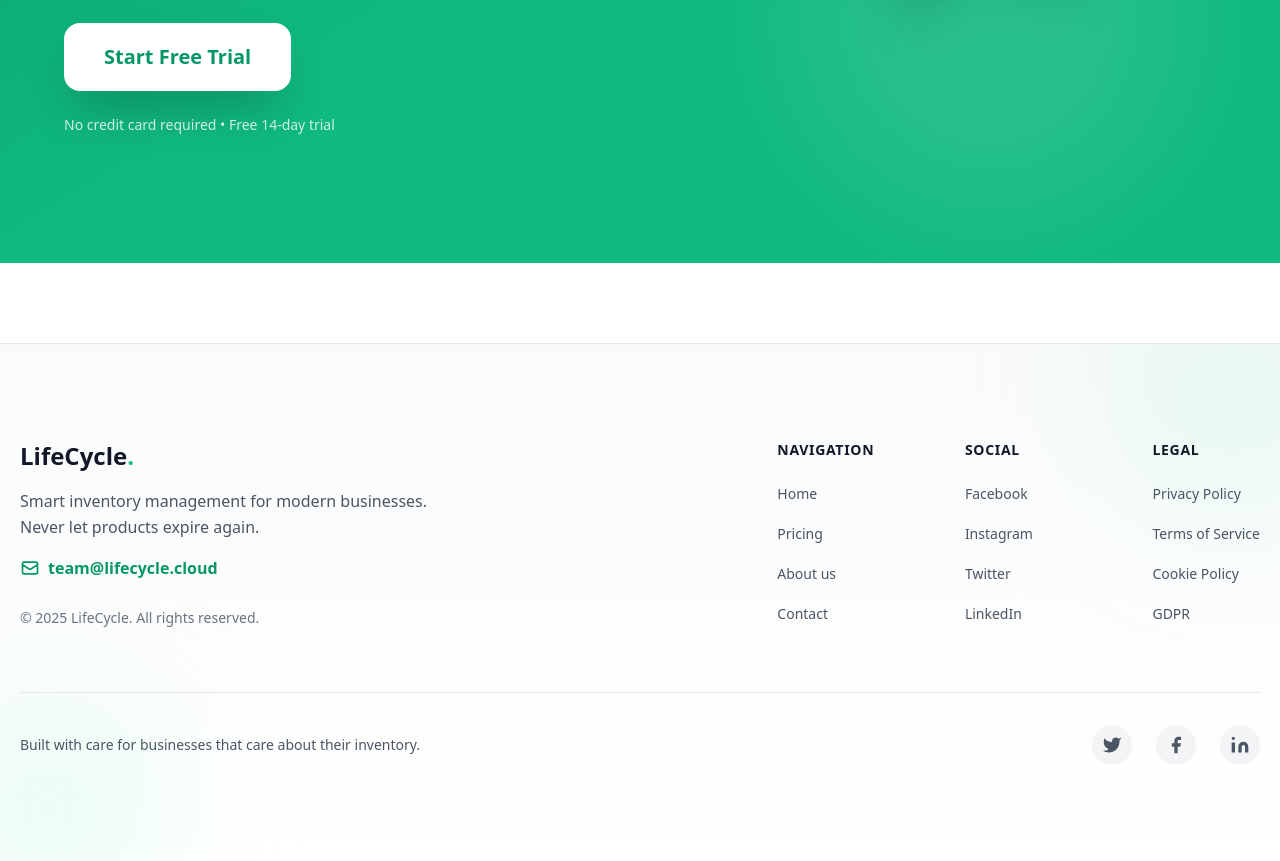
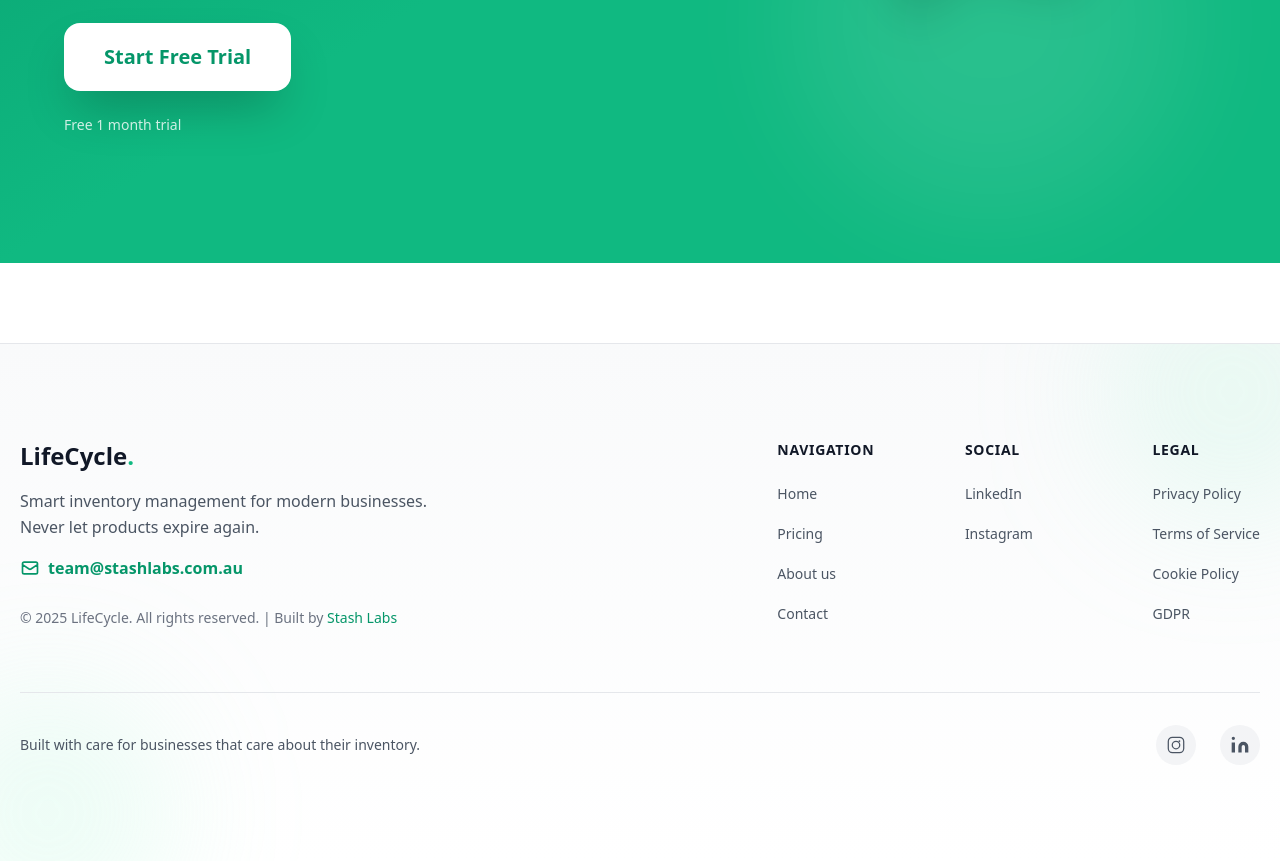
Before and after one commit to x1mmy/lifecycle-landing, a React (Vite) app: page / in a window 1280 px wide. Shown: the part 5411-6272 px from the top of the page. Built offline with nearby package versions, Linux system fonts and the light colour scheme; a web font is replaced by a local one.

Commit message:
fixing links

```diff
--- a/src/components/Footer.tsx
+++ b/src/components/Footer.tsx
@@ -36,17 +36,17 @@
               Smart inventory management for modern businesses. Never let products expire again.
             </p>
             <motion.a
-              href="mailto:team@lifecycle.cloud"
+              href="mailto:team@stashlabs.com.au"
               className="inline-flex items-center gap-2 text-primary-600 hover:text-primary-700 transition-colors duration-300 font-semibold"
               whileHover={{ x: 5 }}
             >
               <svg className="w-5 h-5" fill="none" stroke="currentColor" viewBox="0 0 24 24">
                 <path strokeLinecap="round" strokeLinejoin="round" strokeWidth={2} d="M3 8l7.89 5.26a2 2 0 002.22 0L21 8M5 19h14a2 2 0 002-2V7a2 2 0 00-2-2H5a2 2 0 00-2 2v10a2 2 0 002 2z" />
               </svg>
-              team@lifecycle.cloud
+              team@stashlabs.com.au
             </motion.a>
             <div className="text-sm text-gray-500 mt-6">
-              © 2025 LifeCycle. All rights reserved.
+              © 2025 LifeCycle. All rights reserved. | Built by <a href="https://stashlabs.com.au" className="text-primary-600 hover:text-primary-700 transition-colors duration-300">Stash Labs</a>
             </div>
           </motion.div>
 
@@ -76,10 +76,8 @@
             <motion.div className="flex flex-col gap-y-3" variants={fadeInUpVariants}>
               <h3 className="text-sm font-bold text-gray-900 mb-2 uppercase tracking-wider">Social</h3>
               {[
-                { href: "#", label: "Facebook" },
-                { href: "#", label: "Instagram" },
-                { href: "#", label: "Twitter" },
-                { href: "#", label: "LinkedIn" },
+                { href: "https://www.linkedin.com/company/stash-labs/", label: "LinkedIn" },
+                { href: "https://www.instagram.com/stashlabs/", label: "Instagram" },
               ].map((link) => (
                 <motion.div key={link.label} whileHover={{ x: 5 }}>
                   <a
@@ -129,13 +127,14 @@
             <div className="flex items-center gap-6">
               {/* Social Icons */}
               {[
-                { icon: "M23 3a10.9 10.9 0 01-3.14 1.53 4.48 4.48 0 00-7.86 3v1A10.66 10.66 0 013 4s-4 9 5 13a11.64 11.64 0 01-7 2c9 5 20 0 20-11.5a4.5 4.5 0 00-.08-.83A7.72 7.72 0 0023 3z", label: "Twitter" },
-                { icon: "M18 2h-3a5 5 0 00-5 5v3H7v4h3v8h4v-8h3l1-4h-4V7a1 1 0 011-1h3z", label: "Facebook" },
+                // No, this is not the correct Instagram icon SVG path.
+                // The below is a standard Instagram icon SVG path:
+                { icon: "M7.75 2h8.5A5.75 5.75 0 0 1 22 7.75v8.5A5.75 5.75 0 0 1 16.25 22h-8.5A5.75 5.75 0 0 1 2 16.25v-8.5A5.75 5.75 0 0 1 7.75 2zm0 1.5A4.25 4.25 0 0 0 3.5 7.75v8.5A4.25 4.25 0 0 0 7.75 20.5h8.5a4.25 4.25 0 0 0 4.25-4.25v-8.5A4.25 4.25 0 0 0 16.25 3.5h-8.5zm4.25 3.25A5.25 5.25 0 1 1 6.75 12a5.25 5.25 0 0 1 5.25-5.25zm0 1.5A3.75 3.75 0 1 0 15.75 12a3.75 3.75 0 0 0-3.75-3.75zm5.2-.95a1.05 1.05 0 1 1-2.1 0 1.05 1.05 0 0 1 2.1 0z", label: "Instagram" },
                 { icon: "M16 8a6 6 0 016 6v7h-4v-7a2 2 0 00-2-2 2 2 0 00-2 2v7h-4v-7a6 6 0 016-6zM2 9h4v12H2z M4 2a2 2 0 110 4 2 2 0 010-4z", label: "LinkedIn" },
               ].map((social, index) => (
                 <motion.a
                   key={index}
-                  href="#"
+                  href={social.label === "LinkedIn" ? "https://www.linkedin.com/company/stash-labs/" : social.label === "Instagram" ? "https://www.instagram.com/stashlabs/" : "#"}
                   className="w-10 h-10 rounded-full bg-gray-100 flex items-center justify-center text-gray-600 hover:bg-primary-600 hover:text-white transition-all duration-300"
                   whileHover={{ scale: 1.1, y: -3 }}
                   whileTap={{ scale: 0.95 }}
--- a/src/pages/About.tsx
+++ b/src/pages/About.tsx
@@ -366,7 +366,7 @@
                   </Link>
                 </motion.div>
                 <p className="text-white/80 mt-6 text-sm">
-                  No credit card required • Free 14-day trial
+                  Free 1 month trial
                 </p>
               </motion.div>
 
--- a/src/pages/Contact.tsx
+++ b/src/pages/Contact.tsx
@@ -412,7 +412,7 @@
               {
                 icon: "📧",
                 title: "Email Us",
-                description: "team@lifecycle.cloud",
+                description: "team@stashlabs.com.au",
                 detail: "We typically respond within 24 hours"
               },
               {
--- a/src/pages/Home.tsx
+++ b/src/pages/Home.tsx
@@ -678,7 +678,7 @@
                   </Link>
                 </motion.div>
                 <p className="text-white/80 mt-6 text-sm">
-                  No credit card required • Free 14-day trial
+                  Free 1 month trial
                 </p>
               </motion.div>
 
--- a/src/pages/Pricing.tsx
+++ b/src/pages/Pricing.tsx
@@ -553,7 +553,7 @@
                   </Link>
                 </motion.div>
                 <p className="text-white/80 mt-6 text-sm">
-                  No credit card required • Free 14-day trial
+                  Free 1 month trial
                 </p>
               </motion.div>
 
```
